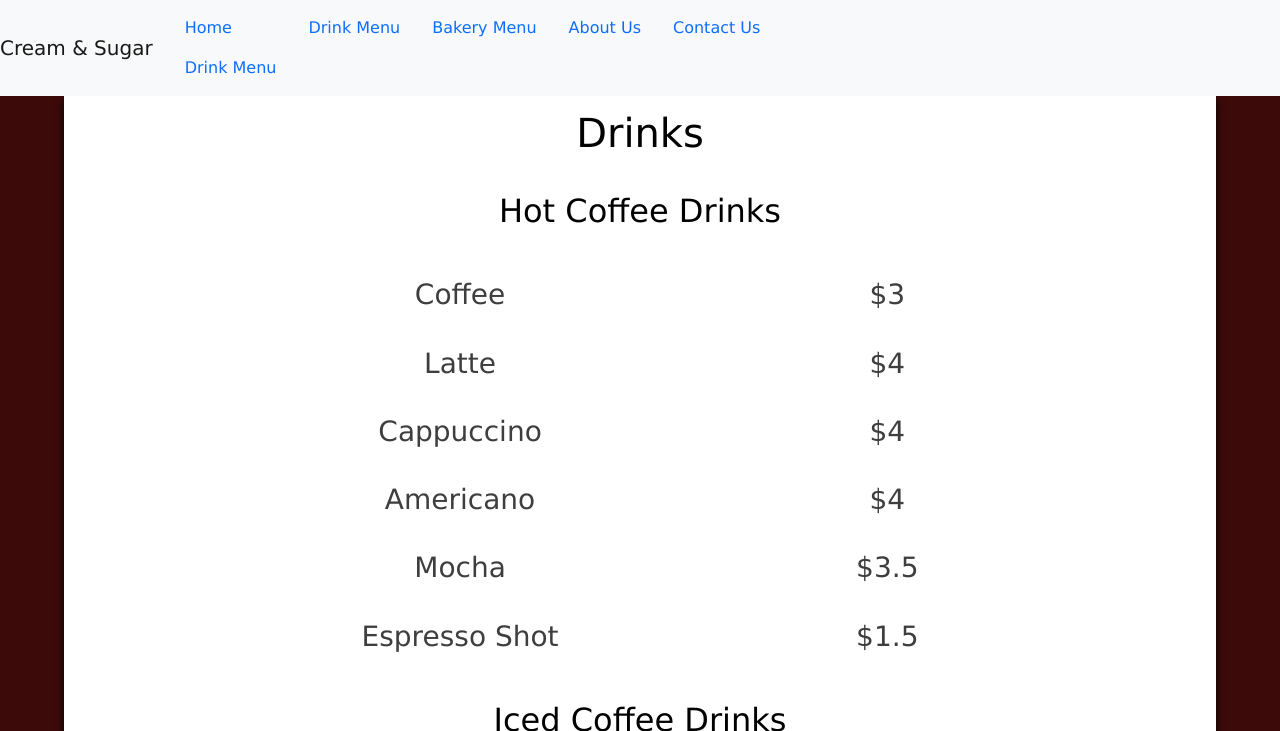
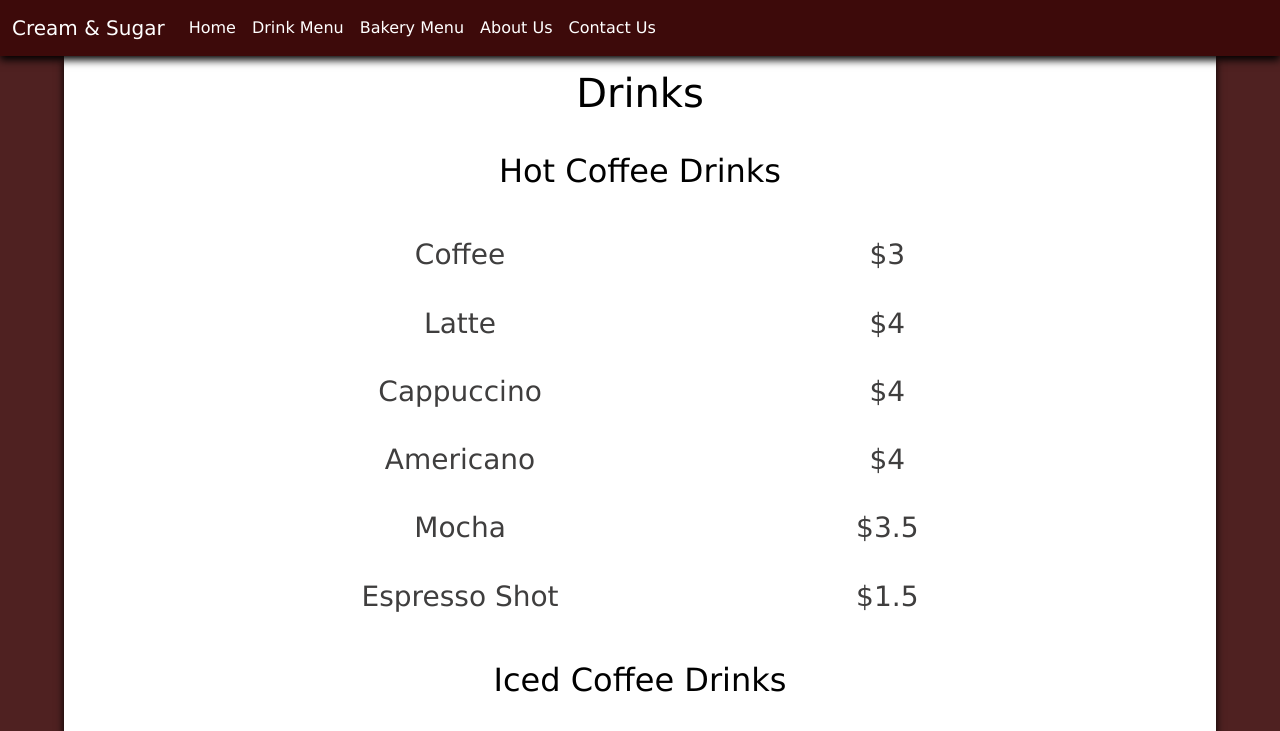
Before and after one commit to saraharm/creamandsugar2.0, a plain HTML site: page drinkMenu.html in a window 1280 px wide. Shown: the top 731 px of the page. Drawn offline with nearby package versions, Linux system fonts and the light colour scheme.

Commit message:
pages done

```diff
--- a/drinkMenu.html
+++ b/drinkMenu.html
@@ -9,18 +9,18 @@
     <link rel="stylesheet" href="style.css">
   </head>
   <body>
-      <!--Page Header-->
       <section aria-label="Page Header">
-        <nav class="navbar navbar-expand-lg navbar-light bg-light">
+        <script src="https://cdn.jsdelivr.net/npm/bootstrap@5.1.3/dist/js/bootstrap.bundle.min.js" integrity="sha384-ka7Sk0Gln4gmtz2MlQnikT1wXgYsOg+OMhuP+IlRH9sENBO0LRn5q+8nbTov4+1p" crossorigin="anonymous"></script>
+        <nav class="navbar navbar-expand-lg">
+          <div class="container-fluid">
             <a class="navbar-brand" href="index.html">Cream & Sugar</a>
-          <button class="navbar-toggler" type="button" data-toggle="collapse" data-target="#navbarTogglerDemo01" aria-controls="navbarTogglerDemo01" aria-expanded="false" aria-label="Toggle navigation">
+            <button class="navbar-toggler" type="button" data-bs-toggle="collapse" data-bs-target="#navbarSupportedContent" aria-controls="navbarSupportedContent" aria-expanded="false" aria-label="Toggle navigation">
               <span class="navbar-toggler-icon"></span>
             </button>
-          <div class="collapse navbar-collapse" id="navbarTogglerDemo02" role="navigation">
-            <ul class="nav">
+            <div class="collapse navbar-collapse" id="navbarSupportedContent">
+              <ul class="navbar-nav me-auto mb-2 mb-lg-0">
                 <li class="nav-item">
                   <a class="nav-link" href="index.html">Home</a>
-                <a class="nav-link" href="drinkMenu.html">Drink Menu</a>
                 </li>
                 <li class="nav-item">
                   <a class="nav-link" href="drinkMenu.html">Drink Menu</a>
@@ -36,9 +36,9 @@
                 </li>
               </ul>
             </div>
+          </div>
         </nav>
       </section>
-      <!--Menu-->
       <section aria-label="Drink Menu">
         <div class="pageBody" role="main">
           <h1 class="menuh1">Drinks</h1>
--- a/style.css
+++ b/style.css
@@ -1,5 +1,5 @@
 body{
-    background-color: rgb(61, 10, 10);
+    background-color: rgba(61, 10, 10, 0.904);
     font-family: 'Lucida Sans', 'Lucida Sans Regular', 'Lucida Grande', 'Lucida Sans Unicode', Geneva, Verdana, sans-serif;
 }
 
@@ -20,6 +20,10 @@ img{
 }
 
 /* HOME PAGE ELEMENTS */
+
+#homebody{
+    background-color: rgb(61, 10, 10);
+}
 
 .homeh1{
     color: white;
@@ -215,3 +219,25 @@ img{
     width: 75%;
     height: auto
 }
+
+.navbar{
+    background-color: rgb(61, 10, 10);
+    box-shadow: 0 4px 8px 0 black;
+}
+
+.nav-link{
+    color: white;
+}
+
+.nav-link:hover{
+    color: white;
+    opacity: 50%;
+}
+
+.navbar-brand{
+    color: white
+}
+
+.navbar-brand:hover{
+    color: white;
+}
```
Also changed, not shown: aboutUs.html (+7 -4 lines), bakeryMenu.html (+7 -5 lines), contactUs.html (+7 -4 lines), index.html (+1 -1 lines). Lines whose indentation alone changed are shown as unchanged.
